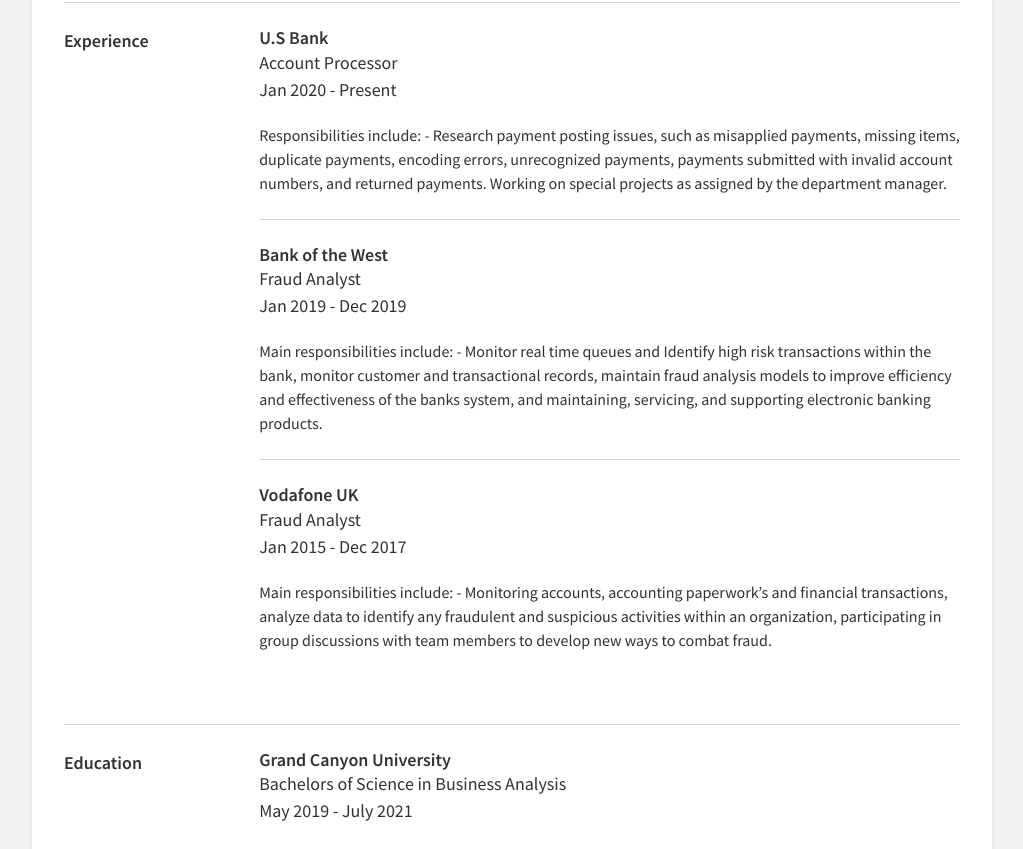
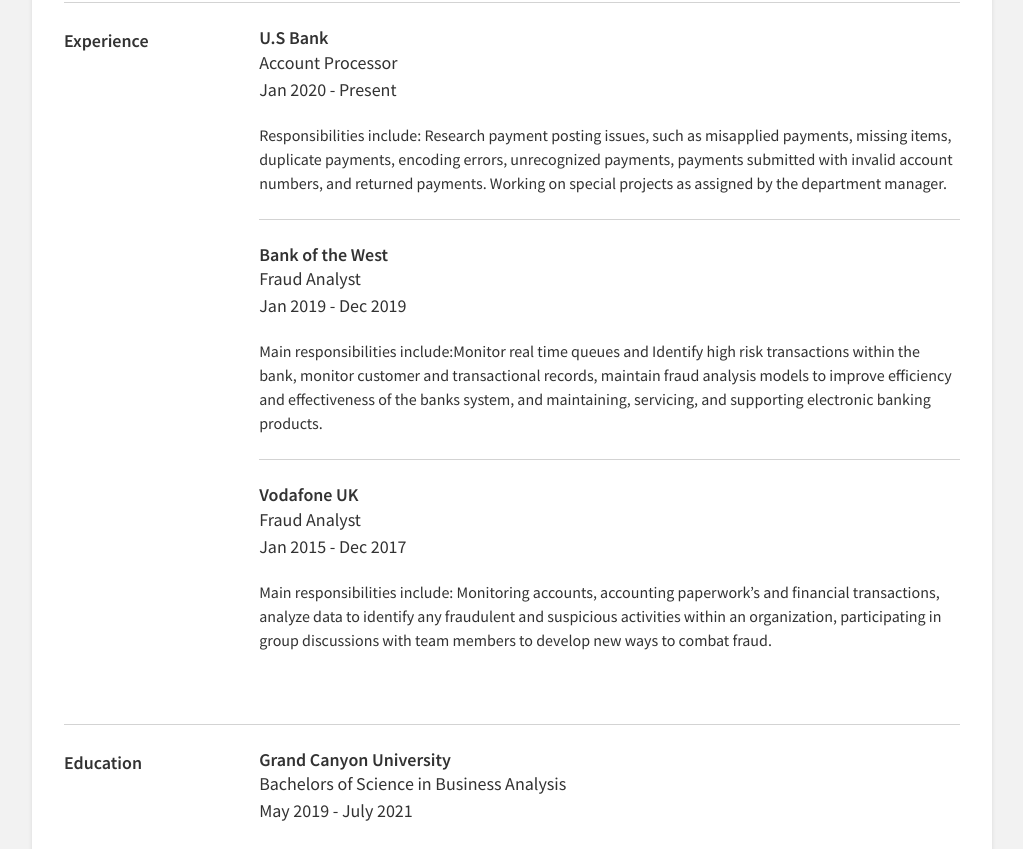
Before and after one commit to Bywani/ben10.github.io, a plain HTML site: page new.html in a window 1280 px wide. Shown: the part 400-1249 px from the top of the page, without its empty margins (128-1151 px from the left). Drawn offline with nearby package versions, Linux system fonts and the light colour scheme.

Commit message:
Initial Commit

```diff
--- a/new.html
+++ b/new.html
@@ -48,7 +48,7 @@
               Jan 2020 - Present
             </div>
           </div> <!-- end job-title container -->
-          <p>Responsibilities include: -
+          <p>Responsibilities include:
 Research payment posting issues, such as misapplied payments, missing items, duplicate payments,
 encoding errors, unrecognized payments, payments submitted with invalid account numbers, and
 returned payments. Working on special projects as assigned by the department manager.</p>
@@ -64,7 +64,7 @@
               Jan 2019 - Dec 2019
             </div>
           </div> <!-- end job-title container -->
-          <p>Main responsibilities include: - Monitor real time queues and Identify high risk transactions within the bank, monitor customer and transactional records, maintain fraud analysis models to improve efficiency and effectiveness of the banks system, and maintaining, servicing, and supporting electronic banking products.</p>
+          <p>Main responsibilities include:Monitor real time queues and Identify high risk transactions within the bank, monitor customer and transactional records, maintain fraud analysis models to improve efficiency and effectiveness of the banks system, and maintaining, servicing, and supporting electronic banking products.</p>
         </div> <!-- end job -->
 
         <div class="job">
@@ -77,7 +77,7 @@
               Jan 2015 - Dec 2017
             </div>
           </div> <!-- end job-title container -->
-          <p>Main responsibilities include: - Monitoring accounts, accounting paperwork’s and financial transactions, analyze data to identify any fraudulent and suspicious activities within an organization, participating in group discussions with team members to develop new ways to combat fraud.</p>
+          <p>Main responsibilities include: Monitoring accounts, accounting paperwork’s and financial transactions, analyze data to identify any fraudulent and suspicious activities within an organization, participating in group discussions with team members to develop new ways to combat fraud.</p>
         </div> <!-- end job -->
       </div>
     </section>
```
